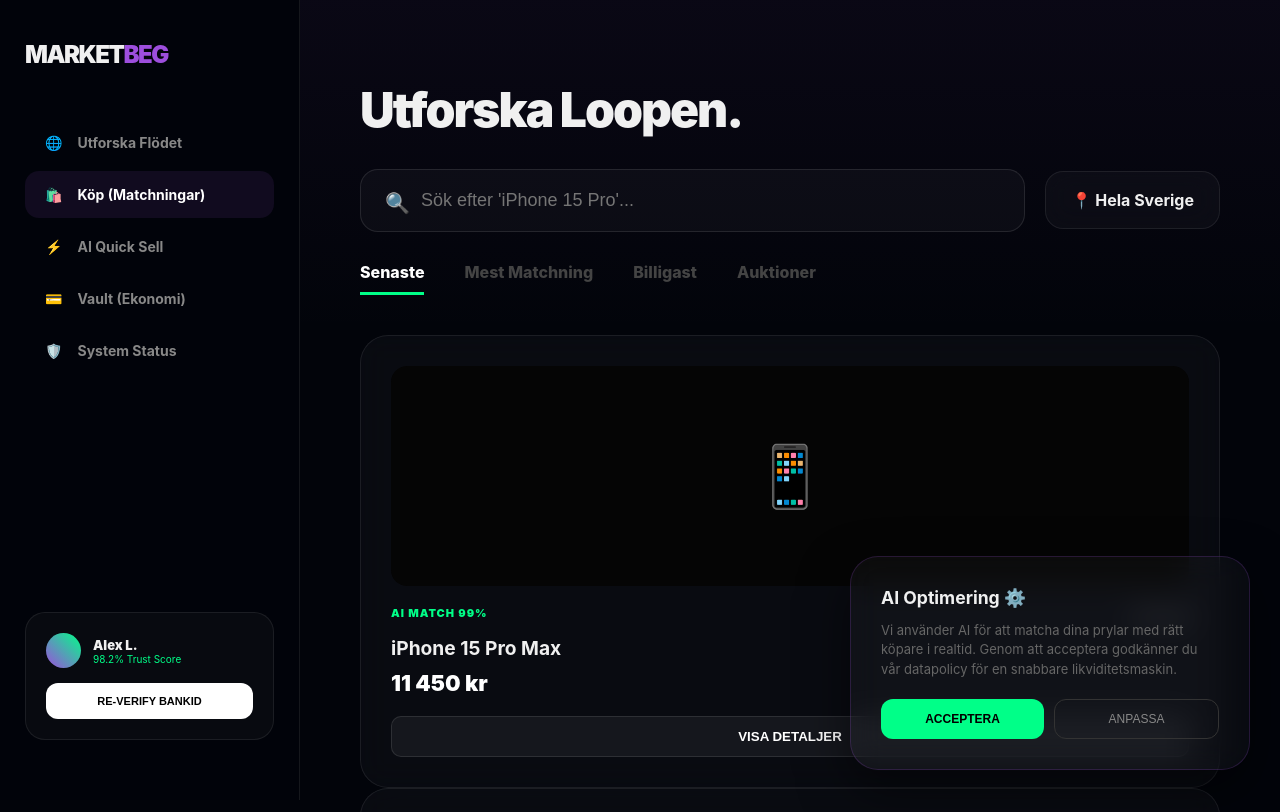
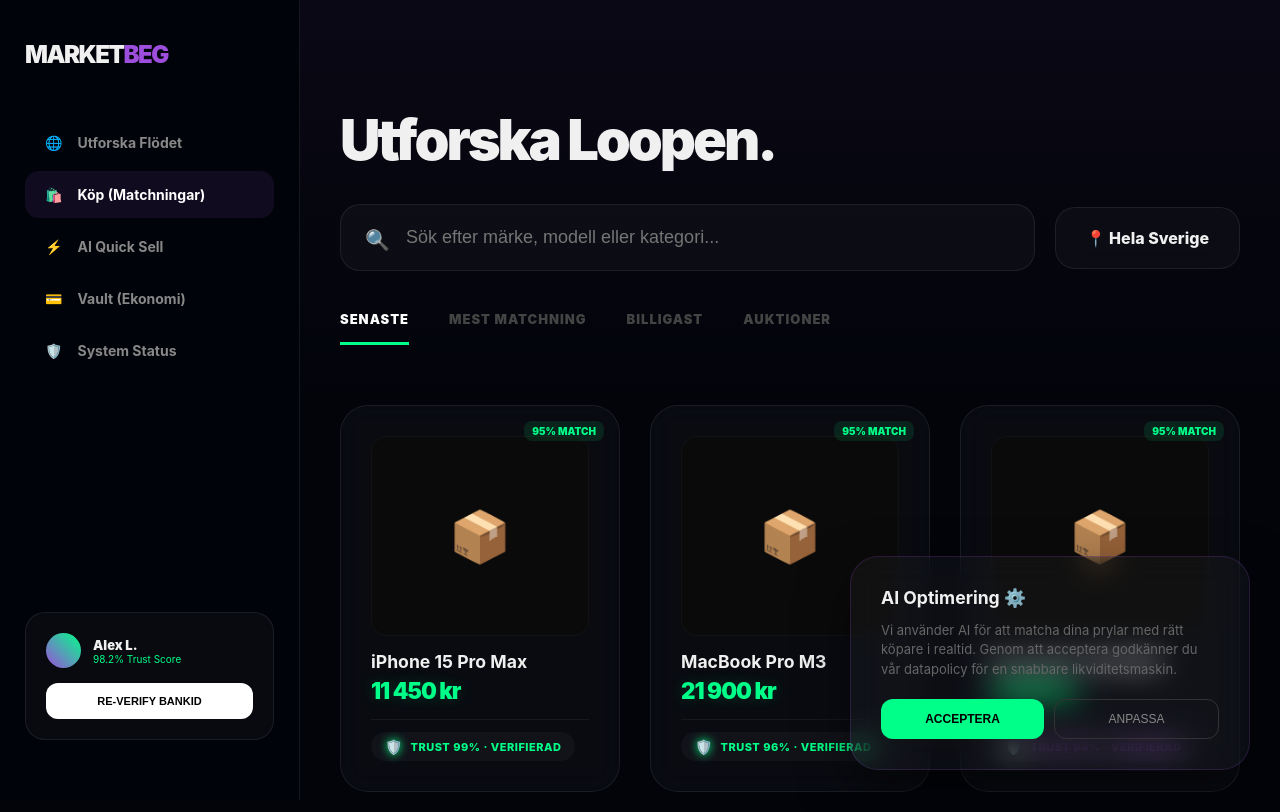
Before and after one commit to gascheckking/marketbeg-appGem, a Next.js app: page /feed in a window 1280 px wide. Shown: the top 812 px of the page. Built offline with nearby package versions, Linux system fonts and the light colour scheme.

Commit message:
Update page.tsx

```diff
--- a/app/feed/page.tsx
+++ b/app/feed/page.tsx
@@ -1,24 +1,24 @@
 "use client";
+import React from 'react';
+import FeedCardSell from "@/components/FeedCardSell";
 
 export default function GlobalMarket() {
   return (
     <div style={{ width: '100%', minHeight: '100vh' }}>
+      <section style={{ padding: '60px 40px', background: 'linear-gradient(to bottom, rgba(157,78,221,0.05), transparent)' }}>
+        <h1 style={{ fontSize: '3.5rem', fontWeight: 900, marginBottom: '30px', letterSpacing: '-3px' }}>Utforska Loopen.</h1>
 
-      {/* Search & Tabs */}
-      <section style={{ padding: '40px 60px', background: 'linear-gradient(to bottom, rgba(157,78,221,0.05), transparent)' }}>
-        <h1 style={{ fontSize: '3rem', fontWeight: 900, marginBottom: '30px', letterSpacing: '-2px' }}>Utforska Loopen.</h1>
-
-        <div style={{ display: 'flex', gap: '20px', alignItems: 'center', marginBottom: '30px' }}>
+        <div style={{ display: 'flex', gap: '20px', alignItems: 'center', marginBottom: '40px' }}>
           <div style={{ flex: 1, position: 'relative' }}>
-            <input type="text" placeholder="Sök efter 'iPhone 15 Pro'..."
+            <input type="text" placeholder="Sök efter märke, modell eller kategori..."
               style={{
-                width: '100%', padding: '20px 60px', borderRadius: '18px',
-                background: 'rgba(255,255,255,0.03)', border: '1px solid rgba(255,255,255,0.1)',
+                width: '100%', padding: '22px 65px', borderRadius: '20px',
+                background: 'rgba(255,255,255,0.03)', border: '1px solid var(--border)',
                 color: '#fff', fontSize: '18px', outline: 'none'
               }} />
-            <span style={{ position: 'absolute', left: '25px', top: '22px', fontSize: '20px' }}>🔍</span>
+            <span style={{ position: 'absolute', left: '25px', top: '24px', fontSize: '20px' }}>🔍</span>
           </div>
-          <div className="glass-card" style={{ padding: '18px 25px', borderRadius: '18px', cursor: 'pointer', fontWeight: 700 }}>
+          <div className="glass-card" style={{ padding: '20px 30px', borderRadius: '20px', cursor: 'pointer', fontWeight: 800 }}>
             📍 Hela Sverige
           </div>
         </div>
@@ -26,35 +26,28 @@
         <div style={{ display: 'flex', gap: '40px' }}>
           {['Senaste', 'Mest Matchning', 'Billigast', 'Auktioner'].map((t, i) => (
             <div key={t} style={{
-              paddingBottom: '10px',
-              borderBottom: i === 0 ? '3px solid #00ff88' : 'none',
+              paddingBottom: '15px',
+              borderBottom: i === 0 ? '3px solid var(--neon-mint)' : 'none',
               cursor: 'pointer',
-              fontWeight: 800,
+              fontWeight: 900,
+              fontSize: '13px',
+              letterSpacing: '1px',
+              textTransform: 'uppercase',
               color: i === 0 ? '#fff' : '#444'
             }}>{t}</div>
           ))}
         </div>
       </section>
 
-      {/* Grid Content */}
-      <section style={{ padding: '0 60px 100px 60px' }}>
-        <div className="main-grid">
-          {[1,2,3,4,5,6].map(i => (
-            <div key={i} className="glass-card">
-              <div style={{ height: '220px', background: '#050505', borderRadius: '16px', marginBottom: '20px', display: 'flex', alignItems: 'center', justifyContent: 'center', fontSize: '60px' }}>📱</div>
-              <div style={{ display: 'flex', justifyContent: 'space-between', marginBottom: '10px' }}>
-                <span style={{ color: '#00ff88', fontSize: '11px', fontWeight: 900, letterSpacing: '1px' }}>AI MATCH 99%</span>
-                <span className="muted">2m sen</span>
-              </div>
-              <h3 style={{ margin: '0 0 10px 0', fontSize: '1.2rem' }}>iPhone 15 Pro Max</h3>
-              <div style={{ fontSize: '22px', fontWeight: 900, color: '#fff' }}>11 450 kr</div>
-              <button style={{
-                width: '100%', marginTop: '20px', padding: '12px', borderRadius: '10px',
-                background: 'rgba(255,255,255,0.05)', border: '1px solid rgba(255,255,255,0.1)',
-                color: '#fff', fontWeight: 700, cursor: 'pointer'
-              }}>VISA DETALJER</button>
-            </div>
-          ))}
+      <section style={{ padding: '0 40px 100px 40px' }}>
+        <div style={{ display: 'grid', gridTemplateColumns: 'repeat(auto-fill, minmax(280px, 1fr))', gap: '30px' }}>
+          {/* Här loopar vi riktiga FeedCardSell komponenter */}
+          <FeedCardSell id="1" title="iPhone 15 Pro Max" price={11450} trust={99} />
+          <FeedCardSell id="2" title="MacBook Pro M3" price={21900} trust={96} />
+          <FeedCardSell id="3" title="Sony WH-1000XM5" price={2800} trust={94} />
+          <FeedCardSell id="4" title="PlayStation 5 Pro" price={8500} trust={89} />
+          <FeedCardSell id="5" title="DJI Mavic 3" price={14200} trust={97} />
+          <FeedCardSell id="6" title="iPad Pro 12.9" price={9500} trust={92} />
         </div>
       </section>
     </div>
```
